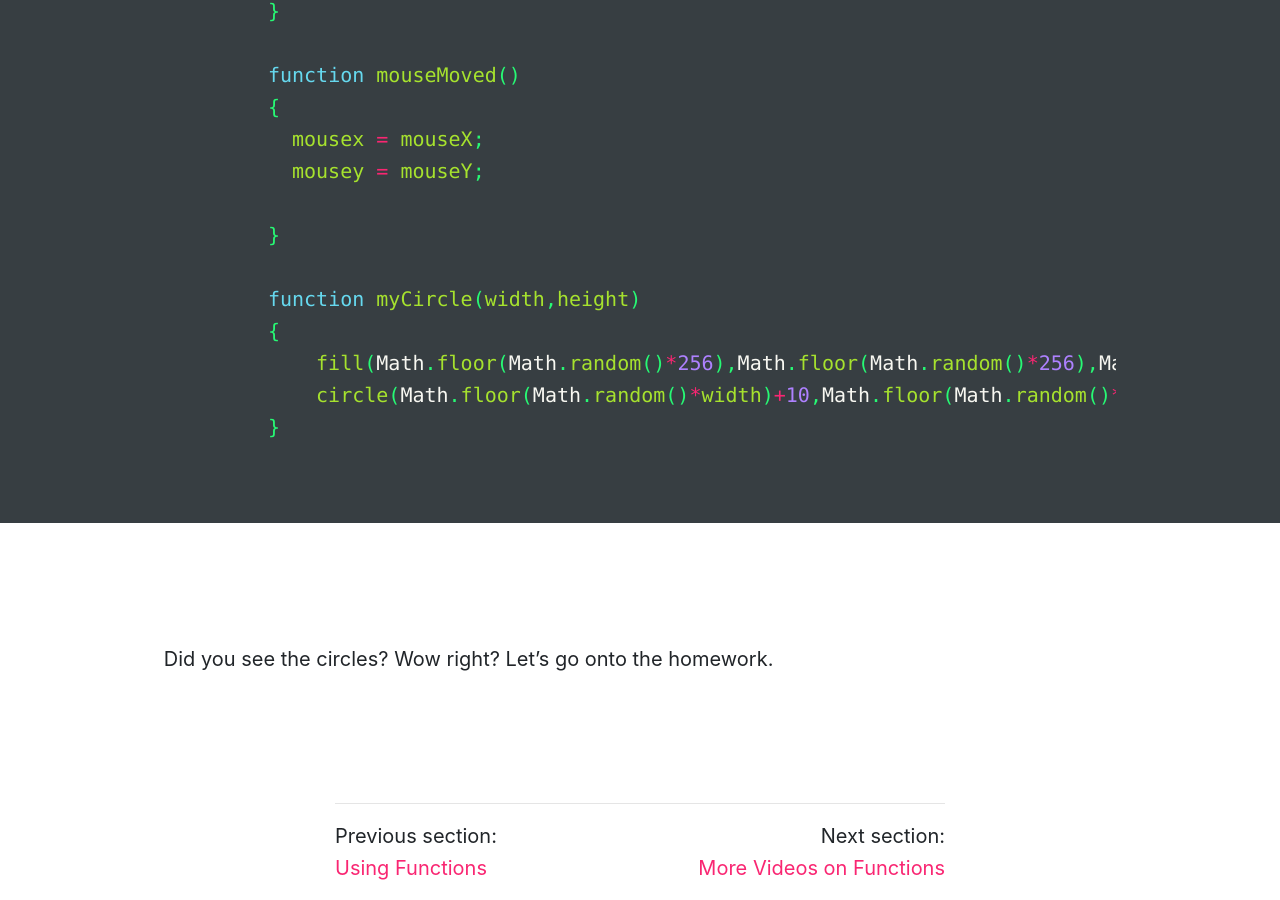
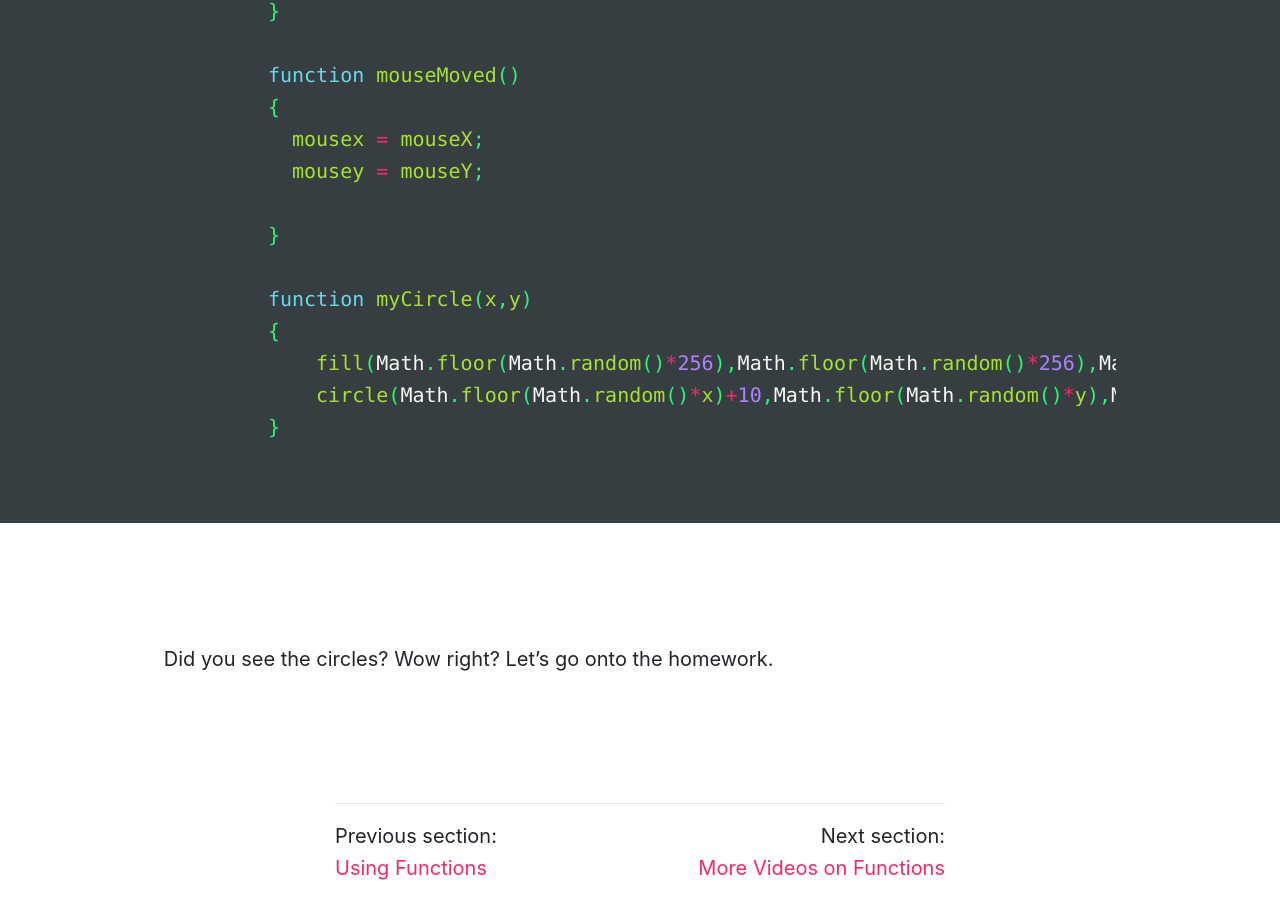
Before and after one commit to Montana-Media-Arts/creative-coding-1-Fall2019, a Jekyll site: the page built from modules/week-12/_posts/2017-01-15-define-functions.md, in a window 1280 px wide and 900 px high, scrolled down 12144 px. Built offline with Jekyll 4.4.1, drawn with Linux system fonts in a browser that asks for light colours; nearby versions of some CDN libraries; a script that is not in the unit is left out.

Commit message:
Update 2017-01-15-define-functions.md

````diff
--- a/modules/week-12/_posts/2017-01-15-define-functions.md
+++ b/modules/week-12/_posts/2017-01-15-define-functions.md
@@ -355,10 +355,10 @@ Finally, let's add **myCircle** function into this.
 
     }
 
-    function myCircle(width,height)
+    function myCircle(x,y)
     {
         fill(Math.floor(Math.random()*256),Math.floor(Math.random()*256),Math.floor(Math.random()*256));
-        circle(Math.floor(Math.random()*width)+10,Math.floor(Math.random()*height),Math.floor(Math.random()*100)+10)
+        circle(Math.floor(Math.random()*x)+10,Math.floor(Math.random()*y),Math.floor(Math.random()*100)+10)
     }
 
 ```
````
